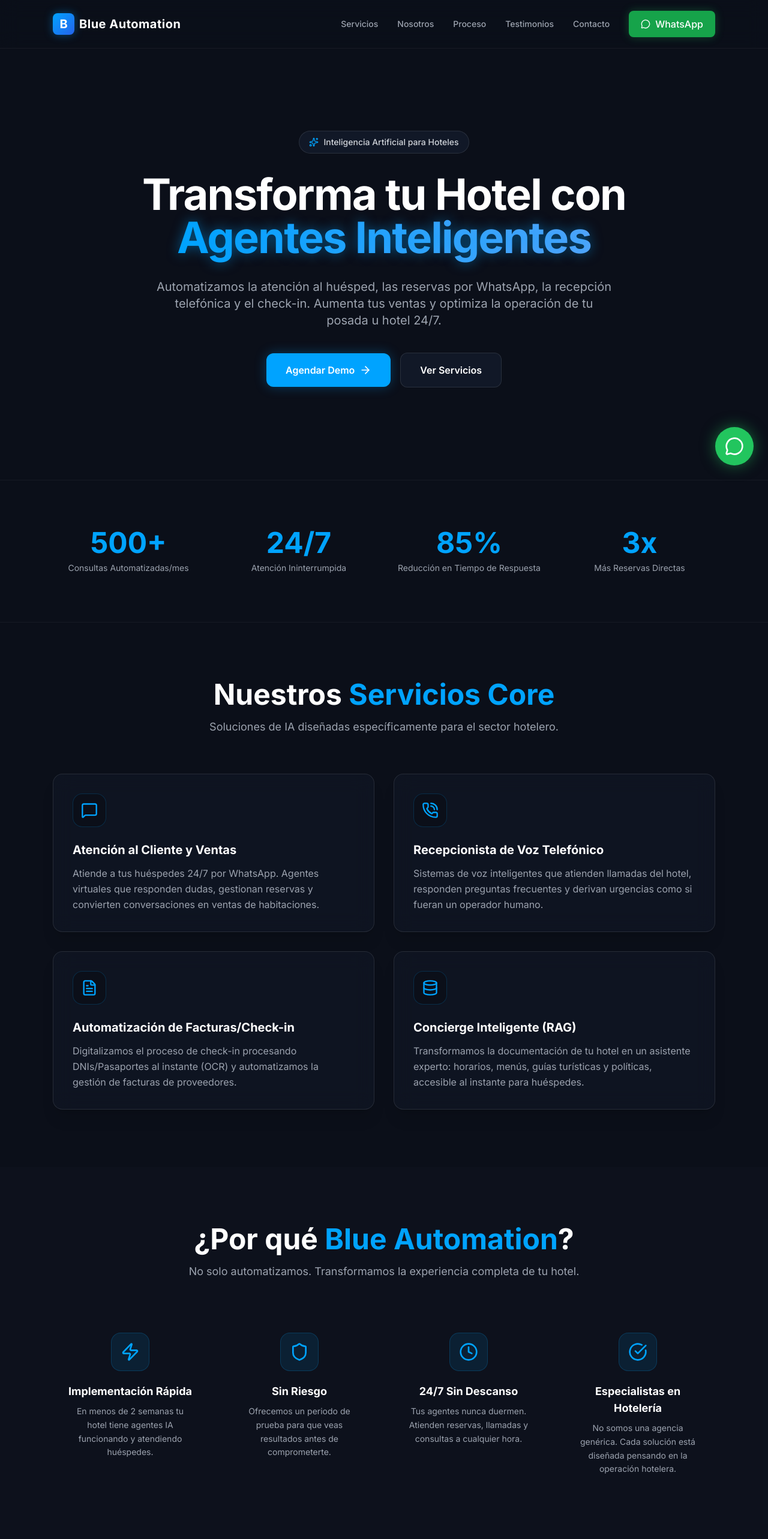
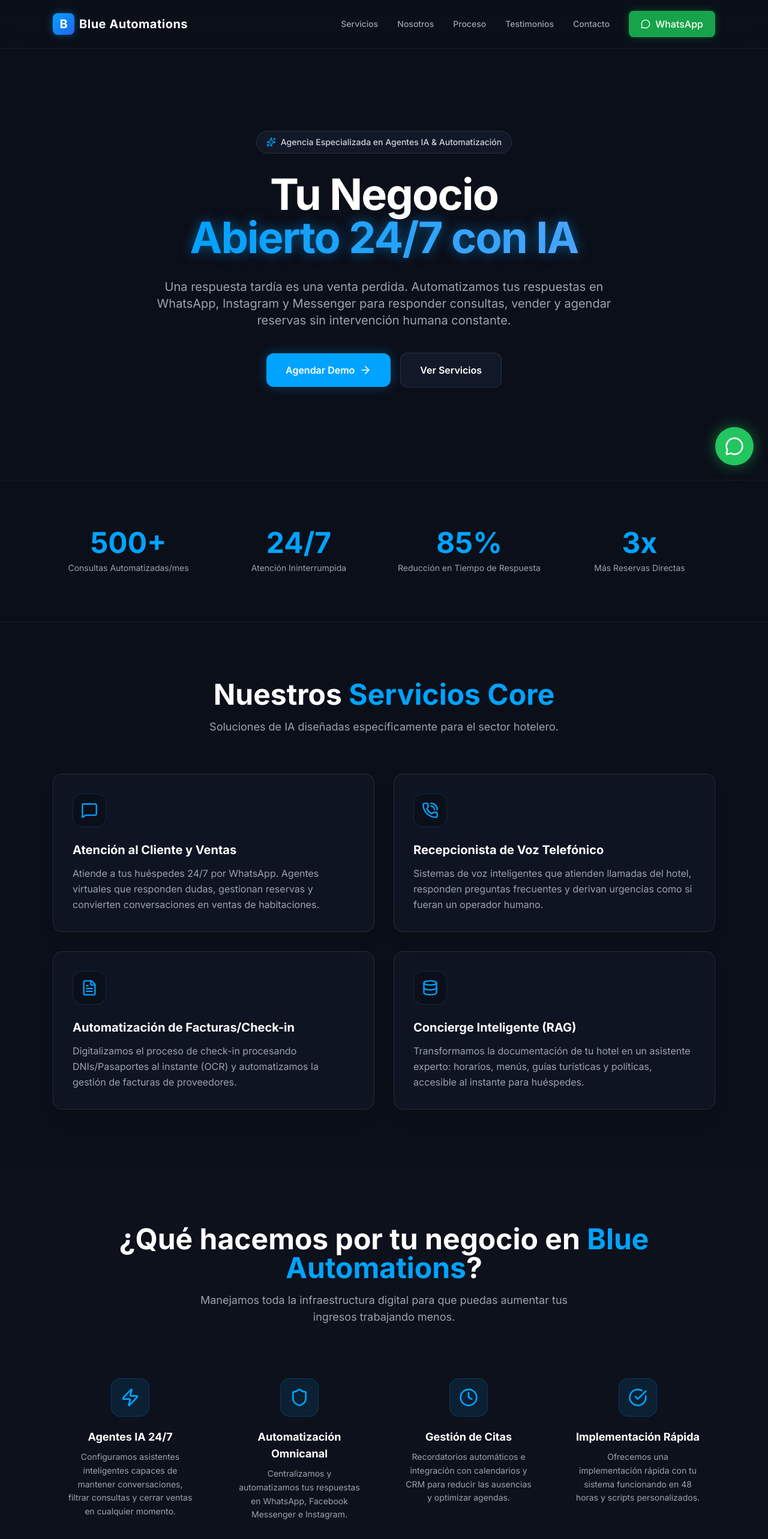
Before and after one commit to javiererce/BlueAutomation, a React (Vite) app: page / in a window 1280 px wide. Shown: the top 2566 px of the page at 60% size. Built offline with nearby package versions, Linux system fonts and the light colour scheme; no server answers.

Commit message:
Update: copy and information from LinkedIn

```diff
--- a/index.html
+++ b/index.html
@@ -6,36 +6,36 @@
   <meta name="viewport" content="width=device-width, initial-scale=1.0" />
 
   <!-- ══════════ SEO: Título y Meta Description ══════════ -->
-  <title>Blue Automation | Agentes de IA para Hoteles y Posadas — Automatización Inteligente</title>
+  <title>Blue Automations | Agentes de IA y Automatización Inteligente</title>
   <meta name="description"
-    content="Blue Automation: Agencia de automatización con inteligencia artificial para hoteles y posadas. Agentes de WhatsApp 24/7, recepcionista telefónico IA, check-in automático con OCR y concierge virtual RAG. Aumenta reservas y reduce costos operativos." />
+    content="Blue Automations: Agencia especializada en la implementación de Agentes de IA y sistemas de automatización. Agentes de WhatsApp 24/7 y automatización omnicanal." />
   <meta name="keywords"
-    content="automatización hoteles, inteligencia artificial hoteles, agentes IA hotelería, chatbot hotel WhatsApp, recepcionista virtual hotel, check-in automático, concierge virtual, Blue Automation, automatización posadas, IA para hotelería, reservas automatizadas, atención al huésped IA" />
-  <meta name="author" content="Blue Automation" />
+    content="automatización, inteligencia artificial, agentes IA, chatbot WhatsApp, Blue Automations, automatización ventas, IA para negocios, atención al cliente IA" />
+  <meta name="author" content="Blue Automations" />
   <meta name="robots" content="index, follow" />
   <link rel="canonical" href="https://www.blueautomation.com/" />
 
   <!-- ══════════ SEO: Open Graph (Facebook, LinkedIn, WhatsApp) ══════════ -->
   <meta property="og:type" content="website" />
-  <meta property="og:site_name" content="Blue Automation" />
+  <meta property="og:site_name" content="Blue Automations" />
   <meta property="og:url" content="https://www.blueautomation.com/" />
-  <meta property="og:title" content="Blue Automation | Agentes de IA para Hoteles y Posadas" />
+  <meta property="og:title" content="Blue Automations | Specialized Agency in AI Agents & Automation" />
   <meta property="og:description"
-    content="Transformamos la operación de tu hotel con agentes de inteligencia artificial. Atención por WhatsApp 24/7, recepcionista de voz IA, check-in automatizado y concierge virtual." />
+    content="Aseguramos que tu negocio esté abierto 24/7. Centralizamos y automatizamos tus respuestas en WhatsApp, Facebook Messenger e Instagram." />
   <meta property="og:locale" content="es_AR" />
 
   <!-- ══════════ SEO: Twitter/X ══════════ -->
   <meta name="twitter:card" content="summary_large_image" />
-  <meta name="twitter:title" content="Blue Automation | IA para Hoteles" />
+  <meta name="twitter:title" content="Blue Automations | IA y Automatización" />
   <meta name="twitter:description"
-    content="Agentes de inteligencia artificial que transforman la experiencia de tus huéspedes. Automatización inteligente para hoteles y posadas." />
+    content="Agentes de inteligencia artificial que transforman la experiencia de tus clientes. Automatización inteligente." />
 
   <!-- ══════════ SEO: JSON-LD Structured Data ══════════ -->
   <script type="application/ld+json">
     {
       "@context": "https://schema.org",
       "@type": "Organization",
-      "name": "Blue Automation",
+      "name": "Blue Automations",
       "url": "https://www.blueautomation.com",
       "description": "Agencia de automatización con inteligencia artificial especializada en hoteles y posadas. Ofrecemos agentes de WhatsApp, recepcionistas telefónicos IA, automatización de check-in con OCR y concierge virtual RAG.",
       "areaServed": "AR",
@@ -54,7 +54,7 @@
     {
       "@context": "https://schema.org",
       "@type": "WebSite",
-      "name": "Blue Automation",
+      "name": "Blue Automations",
       "url": "https://www.blueautomation.com",
       "potentialAction": {
         "@type": "SearchAction",
@@ -71,7 +71,7 @@
       "serviceType": "Automatización con Inteligencia Artificial para Hoteles",
       "provider": {
         "@type": "Organization",
-        "name": "Blue Automation"
+        "name": "Blue Automations"
       },
       "areaServed": {
         "@type": "Country",
@@ -126,7 +126,7 @@
 
   <!-- ══════════ Theme Color ══════════ -->
   <meta name="theme-color" content="#0B0F19" />
-  <meta name="apple-mobile-web-app-title" content="Blue Automation" />
+  <meta name="apple-mobile-web-app-title" content="Blue Automations" />
 </head>
 
 <body>
--- a/src/App.jsx
+++ b/src/App.jsx
@@ -19,7 +19,7 @@
   };
 
   const openWhatsApp = () => {
-    window.open(`https://wa.me/${WHATSAPP_NUMBER}?text=Hola%20Blue%20Automation%2C%20me%20interesa%20conocer%20más%20sobre%20sus%20servicios%20de%20IA%20para%20mi%20hotel.`, '_blank');
+    window.open(`https://wa.me/${WHATSAPP_NUMBER}?text=Hola%20Blue%20Automations%2C%20me%20interesa%20conocer%20más%20sobre%20sus%20servicios%20de%20IA.`, '_blank');
   };
 
   return (
@@ -29,7 +29,7 @@
         <div className="container mx-auto px-6 h-20 flex items-center justify-between max-w-6xl">
           <div className="flex items-center gap-2 cursor-pointer" onClick={() => scrollTo('hero')}>
             <div className="w-9 h-9 rounded-lg bg-gradient-to-br from-primary to-blue-600 text-white flex items-center justify-center font-bold text-xl shadow-[0_0_15px_rgba(0,163,255,0.4)]">B</div>
-            <span className="font-bold text-xl tracking-wide">Blue Automation</span>
+            <span className="font-bold text-xl tracking-wide">Blue Automations</span>
           </div>
 
           {/* Desktop Nav */}
@@ -125,10 +125,10 @@
             <div className="md:col-span-2">
               <div className="flex items-center gap-2 mb-4">
                 <div className="w-8 h-8 rounded-lg bg-gradient-to-br from-primary to-blue-600 text-white flex items-center justify-center font-bold text-lg">B</div>
-                <span className="font-bold text-lg">Blue Automation</span>
+                <span className="font-bold text-lg">Blue Automations</span>
               </div>
               <p className="text-gray-500 text-sm leading-relaxed max-w-sm">
-                Agencia de automatización con IA especializada en el sector hotelero. Transformamos la experiencia de tus huéspedes con tecnología de vanguardia.
+                Agencia especializada en Agentes de IA y sistemas de automatización. Aseguramos que tu negocio esté abierto 24/7 sin intervención humana constante. Let AI handle the routine.
               </p>
             </div>
 
@@ -155,7 +155,7 @@
           </div>
 
           <div className="border-t border-white/5 pt-6 flex flex-col md:flex-row items-center justify-between gap-4 text-gray-600 text-sm">
-            <p>© {new Date().getFullYear()} Blue Automation. Todos los derechos reservados.</p>
+            <p>© {new Date().getFullYear()} Blue Automations. Todos los derechos reservados.</p>
             <p>Hecho con ❤️ e Inteligencia Artificial</p>
           </div>
         </div>
--- a/src/components/Contact.jsx
+++ b/src/components/Contact.jsx
@@ -40,7 +40,7 @@
         }
 
         // 2. Siempre abrir WhatsApp con los datos (como respaldo y canal principal)
-        const message = `🏨 *Nueva solicitud de Demo - Blue Automation*%0A%0A👤 *Nombre:* ${formData.name}%0A📧 *Email:* ${formData.email}%0A📞 *Teléfono:* ${formData.phone}%0A🏢 *Hotel/Posada:* ${formData.hotelName}%0A💬 *Mensaje:* ${formData.message}`;
+        const message = `🏨 *Nueva solicitud de Demo - Blue Automations*%0A%0A👤 *Nombre:* ${formData.name}%0A📧 *Email:* ${formData.email}%0A📞 *Teléfono:* ${formData.phone}%0A🏢 *Empresa:* ${formData.hotelName}%0A💬 *Mensaje:* ${formData.message}`;
         window.open(`https://wa.me/${WHATSAPP_NUMBER}?text=${message}`, '_blank');
 
         // 3. Reset después de 4 segundos
--- a/src/components/Hero.jsx
+++ b/src/components/Hero.jsx
@@ -22,18 +22,18 @@
                 >
                     <div className="inline-flex items-center gap-2 px-4 py-2 rounded-full bg-dark-800 border border-white/10 mb-8 mt-12">
                         <Sparkles className="w-4 h-4 text-primary" />
-                        <span className="text-sm font-medium text-gray-300">Inteligencia Artificial para Hoteles</span>
+                        <span className="text-sm font-medium text-gray-300">Agencia Especializada en Agentes IA & Automatización</span>
                     </div>
 
                     <h1 className="text-5xl md:text-7xl font-bold tracking-tight mb-8">
-                        Transforma tu Hotel con <br className="hidden md:block" />
+                        Tu Negocio <br className="hidden md:block" />
                         <span className="text-transparent bg-clip-text bg-gradient-to-r from-primary to-blue-400 text-glow">
-                            Agentes Inteligentes
+                            Abierto 24/7 con IA
                         </span>
                     </h1>
 
                     <p className="text-lg md:text-xl text-gray-400 mb-10 max-w-3xl mx-auto leading-relaxed">
-                        Automatizamos la atención al huésped, las reservas por WhatsApp, la recepción telefónica y el check-in. Aumenta tus ventas y optimiza la operación de tu posada u hotel 24/7.
+                        Una respuesta tardía es una venta perdida. Automatizamos tus respuestas en WhatsApp, Instagram y Messenger para responder consultas, vender y agendar reservas sin intervención humana constante.
                     </p>
 
                     <div className="flex flex-col sm:flex-row items-center justify-center gap-4">
--- a/src/components/WhyUs.jsx
+++ b/src/components/WhyUs.jsx
@@ -4,23 +4,23 @@
 const reasons = [
     {
         icon: Zap,
-        title: "Implementación Rápida",
-        description: "En menos de 2 semanas tu hotel tiene agentes IA funcionando y atendiendo huéspedes."
+        title: "Agentes IA 24/7",
+        description: "Configuramos asistentes inteligentes capaces de mantener conversaciones, filtrar consultas y cerrar ventas en cualquier momento."
     },
     {
         icon: Shield,
-        title: "Sin Riesgo",
-        description: "Ofrecemos un periodo de prueba para que veas resultados antes de comprometerte."
+        title: "Automatización Omnicanal",
+        description: "Centralizamos y automatizamos tus respuestas en WhatsApp, Facebook Messenger e Instagram."
     },
     {
         icon: Clock,
-        title: "24/7 Sin Descanso",
-        description: "Tus agentes nunca duermen. Atienden reservas, llamadas y consultas a cualquier hora."
+        title: "Gestión de Citas",
+        description: "Recordatorios automáticos e integración con calendarios y CRM para reducir las ausencias y optimizar agendas."
     },
     {
         icon: CheckCircle,
-        title: "Especialistas en Hotelería",
-        description: "No somos una agencia genérica. Cada solución está diseñada pensando en la operación hotelera."
+        title: "Implementación Rápida",
+        description: "Ofrecemos una implementación rápida con tu sistema funcionando en 48 horas y scripts personalizados."
     }
 ];
 
@@ -35,10 +35,10 @@
                         viewport={{ once: true }}
                         className="text-3xl md:text-5xl font-bold mb-4"
                     >
-                        ¿Por qué <span className="text-primary">Blue Automation</span>?
+                        ¿Qué hacemos por tu negocio en <span className="text-primary">Blue Automations</span>?
                     </motion.h2>
                     <p className="text-gray-400 max-w-2xl mx-auto text-lg">
-                        No solo automatizamos. Transformamos la experiencia completa de tu hotel.
+                        Manejamos toda la infraestructura digital para que puedas aumentar tus ingresos trabajando menos.
                     </p>
                 </div>
 
```
